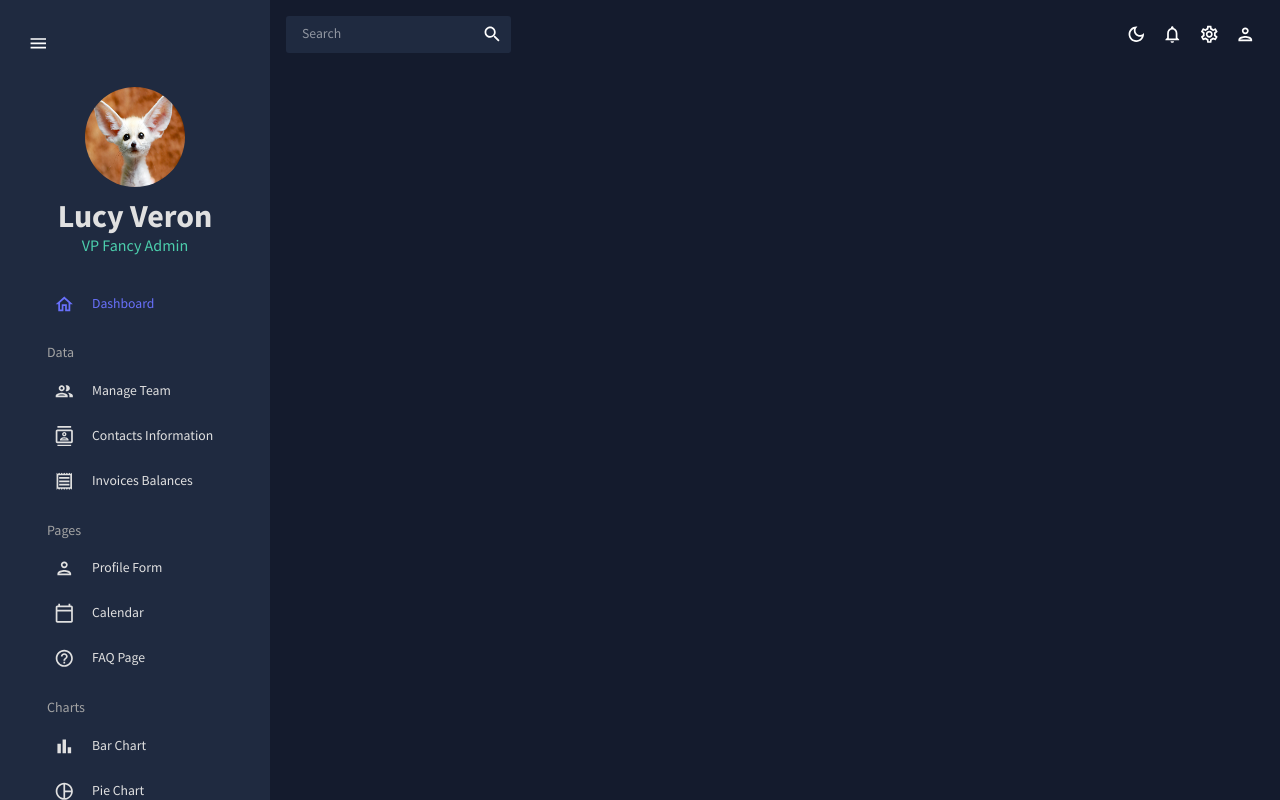
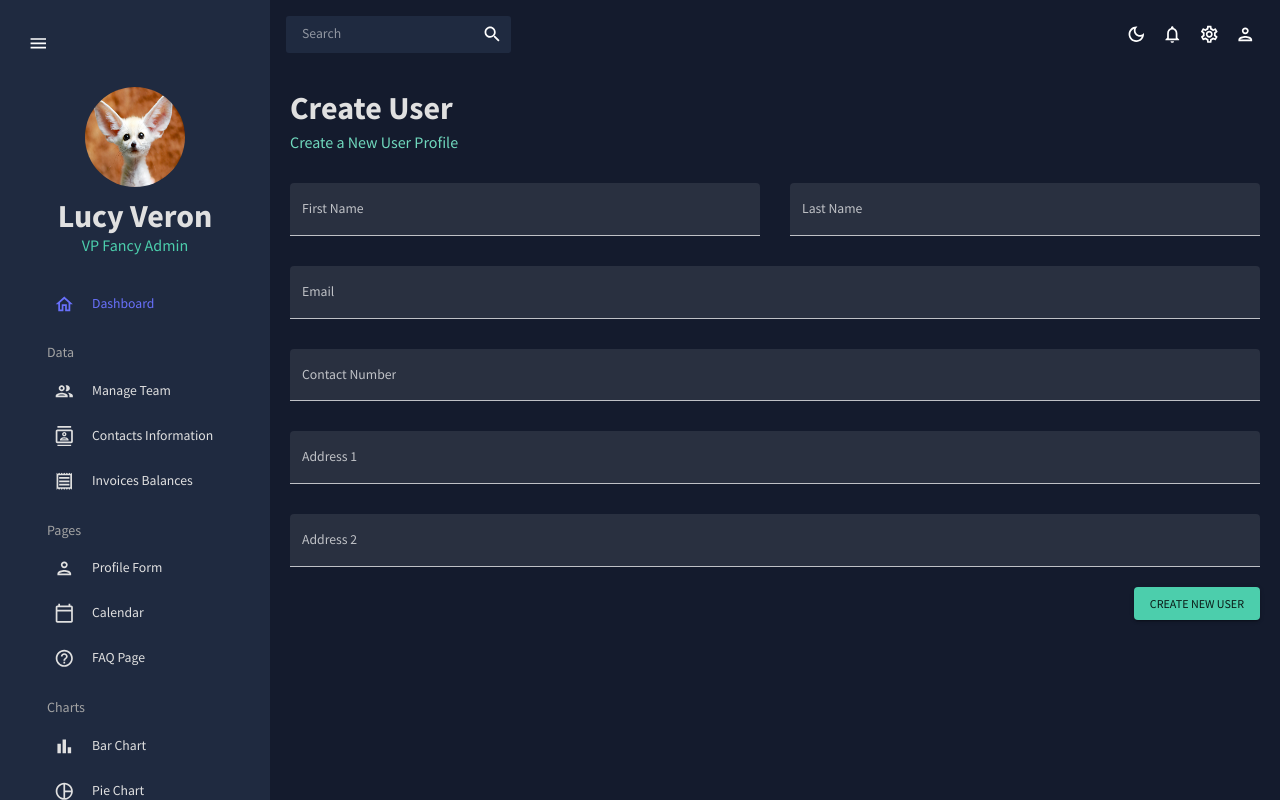
Before and after one commit to LucyVeron/react-admin, a React (Create React App) app: page /form in a window 1280 px wide. Built offline with nearby package versions, Linux system fonts and the light colour scheme.

Commit message:
New User Form

```diff
--- a/src/App.js
+++ b/src/App.js
@@ -7,7 +7,7 @@
 import Team from './scenes/team';
 import Contacts from './scenes/contacts';
 import Invoices from './scenes/invoices';
-// import Form from './scenes/form';
+import Form from './scenes/form';
 // import Bar from './scenes/bar';
 // import Pie from './scenes/pie';
 // import Line from './scenes/line';
@@ -31,8 +31,8 @@
               <Route path="/team" element={<Team />} />
               <Route path="/contacts" element={<Contacts />} />
               <Route path="/invoices" element={<Invoices />} />
+              <Route path="/form" element={<Form />} />
               {/*
-              <Route path="/form" element={<Form />} />
               <Route path="/bar" element={<Bar />} />
               <Route path="/pie" element={<Pie />} />
               <Route path="/line" element={<Line />} />
--- /dev/null
+++ b/src/scenes/form/index.jsx
@@ -0,0 +1,148 @@
+import { Box, Button, TextField, useMediaQuery } from '@mui/material'
+import { Formik } from 'formik';
+import React from 'react'
+import Header from '../../components/Header'
+import * as yup from 'yup';
+
+const initialValues = {
+    firstName: "",
+    lastName: "",
+    email: "",
+    contact: "",
+    address1: "",
+    address2: "",
+}
+
+const phoneRegEx = /^((\+[1-9]{1,4}[ -]?)|(\([0-9]{2,3}\)[ -]?)|([0-9]{2,4})[ -]?)*?[0-9]{3,4}[ -]?[0-9]{3,4}$/;
+
+const userSchema = yup.object().shape({
+    firstName: yup.string().required("required"),
+    lastName: yup.string().required("required"),
+    email: yup
+        .string()
+        .email("invalid email")
+        .required("required"),
+    contact: yup
+        .string()
+        .matches(phoneRegEx, "Phone number is not valid")
+        .required("required"),
+    address1: yup.string().required("required"),
+    address2: yup.string().required("required"),
+});
+
+function Form() {
+    const isNonMobile = useMediaQuery("(min-width:600px)");
+    const handleFormSubmit = (values) => {
+        console.log(values);
+    }
+
+    return (
+        <Box m="20px">
+            <Header title="Create User" subtitle="Create a New User Profile" />
+            <Formik
+                onSubmit={handleFormSubmit}
+                initialValues={initialValues}
+                validationSchema={userSchema}
+            >
+                {({ values, errors, touched, handleBlur, handleChange, handleSubmit }) => (
+                    <form onSubmit={handleSubmit}>
+                        <Box
+                            display="grid"
+                            gap="30px"
+                            gridTemplateColumns="repeat(4, minmax(0, 1fr))"
+                            sx={{
+                                "& > div": { gridColumn: isNonMobile ? undefined : "span 4" }
+                            }}
+                        >
+                            <TextField
+                                fullWidth
+                                variant="filled"
+                                type="text"
+                                label="First Name"
+                                onBlur={handleBlur}
+                                onChange={handleChange}
+                                value={values.firstName}
+                                name="firstName"
+                                error={!!touched.firstName && !!errors.firstName}
+                                helperText={touched.firstName && errors.firstName}
+                                sx={{ gridColumn: "span 2" }}
+                            />
+                            <TextField
+                                fullWidth
+                                variant="filled"
+                                type="text"
+                                label="Last Name"
+                                onBlur={handleBlur}
+                                onChange={handleChange}
+                                value={values.lastName}
+                                name="lastName"
+                                error={!!touched.lastName && !!errors.lastName}
+                                helperText={touched.lastName && errors.lastName}
+                                sx={{ gridColumn: "span 2" }}
+                            />
+                            <TextField
+                                fullWidth
+                                variant="filled"
+                                type="text"
+                                label="Email"
+                                onBlur={handleBlur}
+                                onChange={handleChange}
+                                value={values.email}
+                                name="email"
+                                error={!!touched.email && !!errors.email}
+                                helperText={touched.email && errors.email}
+                                sx={{ gridColumn: "span 4" }}
+                            />
+                            <TextField
+                                fullWidth
+                                variant="filled"
+                                type="text"
+                                label="Contact Number"
+                                onBlur={handleBlur}
+                                onChange={handleChange}
+                                value={values.contact}
+                                name="contact"
+                                error={!!touched.contact && !!errors.contact}
+                                helperText={touched.contact && errors.contact}
+                                sx={{ gridColumn: "span 4" }}
+                            />
+                            <TextField
+                                fullWidth
+                                variant="filled"
+                                type="text"
+                                label="Address 1"
+                                onBlur={handleBlur}
+                                onChange={handleChange}
+                                value={values.address1}
+                                name="address1"
+                                error={!!touched.address1 && !!errors.address1}
+                                helperText={touched.address1 && errors.address1}
+                                sx={{ gridColumn: "span 4" }}
+                            />
+                            <TextField
+                                fullWidth
+                                variant="filled"
+                                type="text"
+                                label="Address 2"
+                                onBlur={handleBlur}
+                                onChange={handleChange}
+                                value={values.address2}
+                                name="address2"
+                                error={!!touched.address2 && !!errors.address2}
+                                helperText={touched.address2 && errors.address2}
+                                sx={{ gridColumn: "span 4" }}
+                            />
+                        </Box>
+                        <Box display="flex" justifyContent="end" mt="20px">
+                            <Button type="submit" color="secondary" variant="contained">
+                                Create New User
+                            </Button>
+                        </Box>
+                    </form>
+                )}
+            </Formik>
+        </Box>
+    )
+}
+
+export default Form
```
